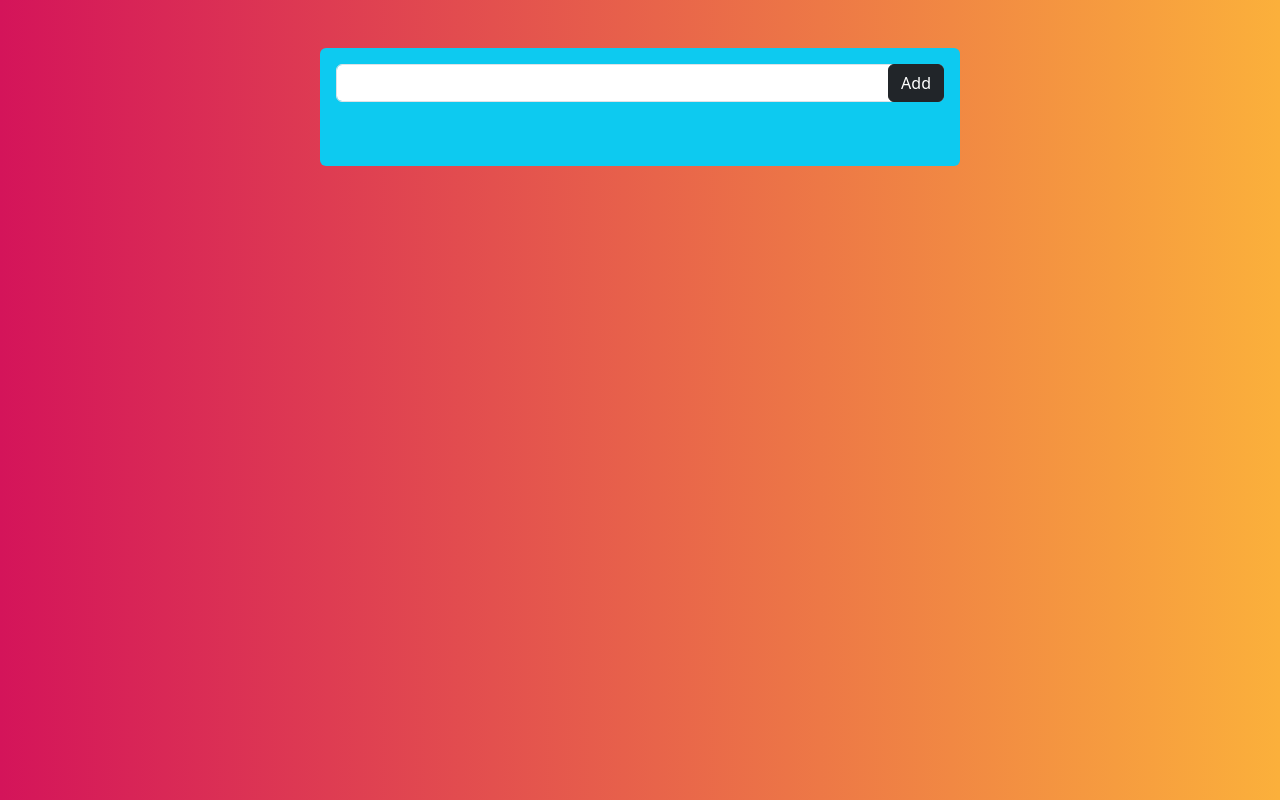
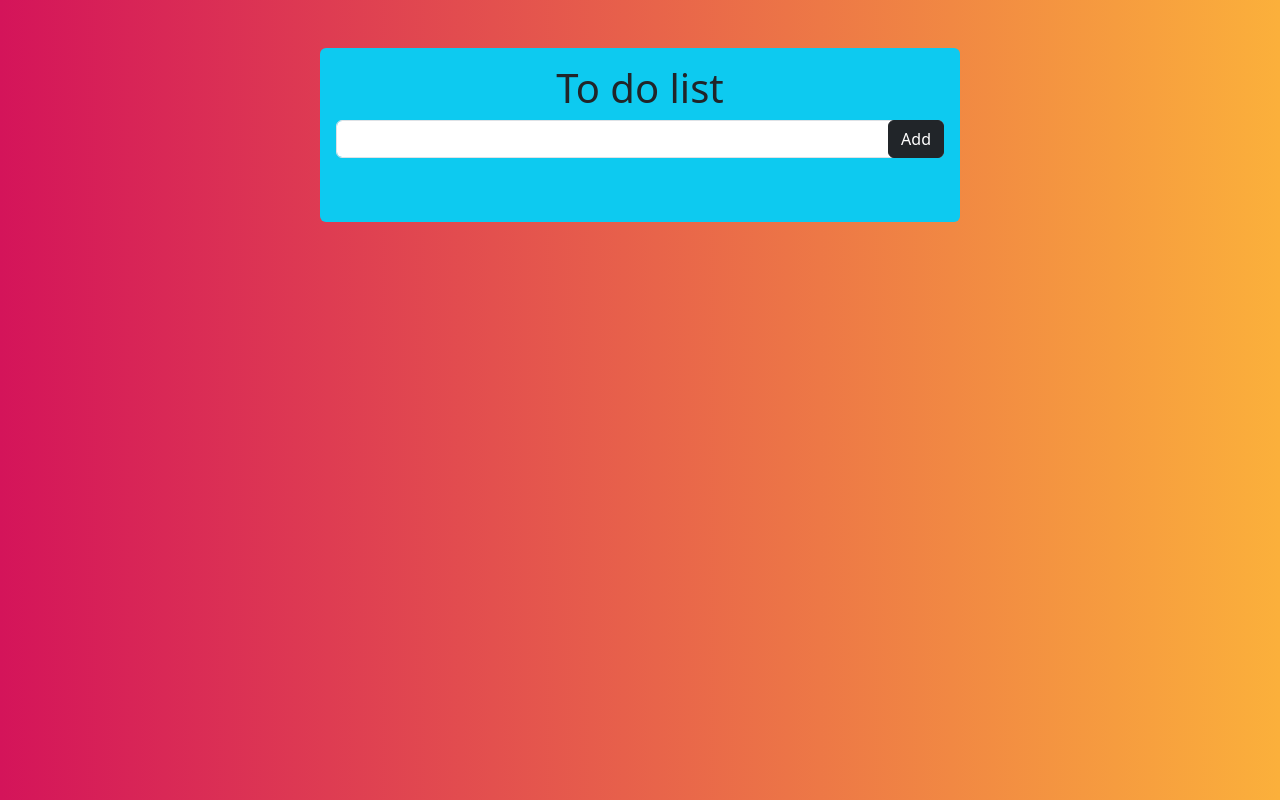
Before and after one commit to yassein-97/7ambozo-ahmed, a plain HTML site: page index.html in a window 1280 px wide. Drawn offline with nearby package versions, Linux system fonts and the light colour scheme.

Commit message:
new edite in yassein bransh

```diff
--- a/index.html
+++ b/index.html
@@ -16,7 +16,7 @@
 <body>
 
     <div class="my-Todo-List bg-info w-50 mx-auto mt-5 rounded-2 p-3">
-
+       <h1 class="text-center">To do list</h1>
         <div class="position-relative">
             <input id="myInput" type="text" class="form-control">
             <button onclick="addTask()" class="btn btn-dark position-absolute end-0 top-0">Add</button>
```
